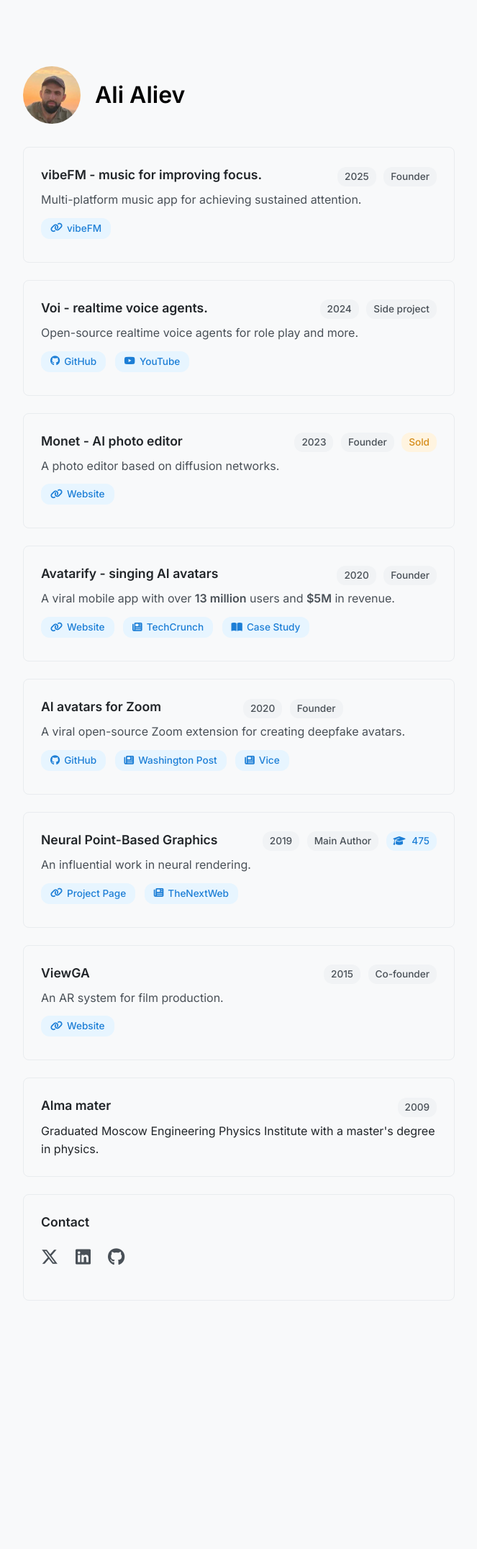
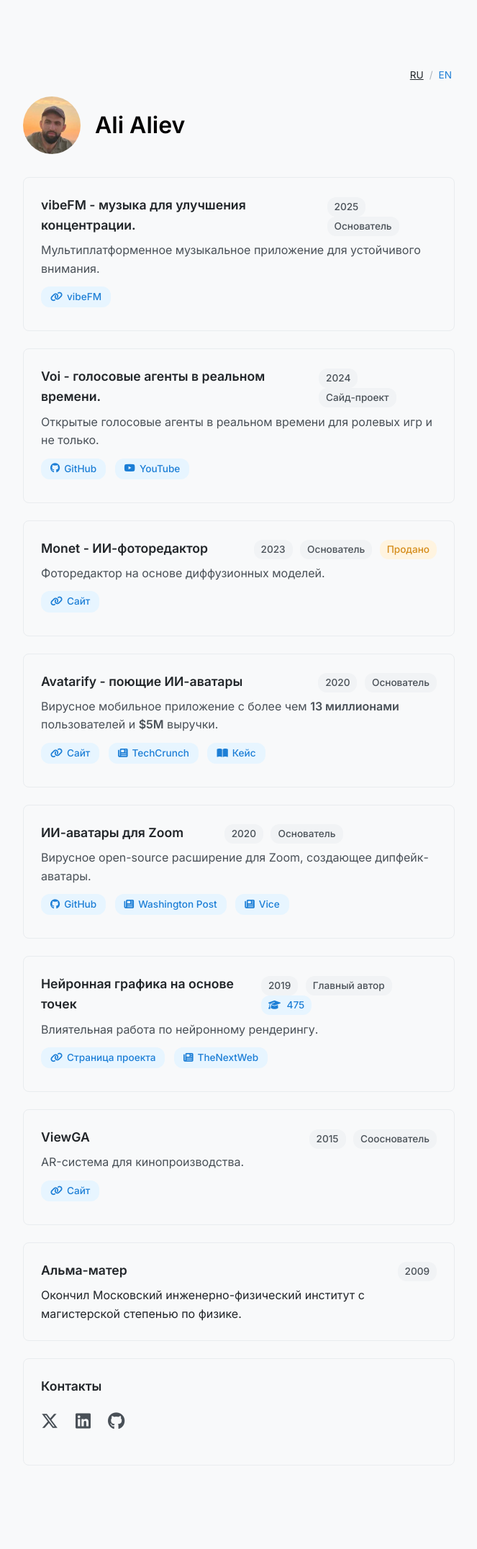
Before and after one commit to alievk/alievk.github.io, a Jekyll site: the page built from index.md, in a window 1280 px wide. Shown: the whole page at 72% size, without its empty margins (308-971 px from the left). Built offline with Jekyll 4.4.1, drawn with Linux system fonts in a browser that asks for light colours; before the commit the page ends 1923 px from its top, so only the background shows below that; grey boxes are pictures that could not be loaded.

Commit message:
Add ru/en localization switch and strings.

```diff
--- a/_layouts/default.html
+++ b/_layouts/default.html
@@ -1,5 +1,5 @@
 <!DOCTYPE html>
-<html lang="en">
+<html lang="ru">
 <head>
     <meta charset="UTF-8">
     <meta name="viewport" content="width=device-width, initial-scale=1.0">
@@ -12,12 +12,76 @@
 </head>
 <body>
     <div class="container">
+        <div class="top-bar">
+            <div class="language-switch" aria-label="Language switch">
+                <button type="button" data-lang="ru">RU</button>
+                <span>/</span>
+                <button type="button" data-lang="en">EN</button>
+            </div>
+        </div>
         <main>
             {{ content }}
         </main>
     </div>
     <script>
         document.addEventListener("DOMContentLoaded", () => {
+            const storageKey = "preferredLanguage";
+            const defaultLang = "ru";
+            const localeUrl = "{{ site.baseurl }}/locale.json";
+            const switcher = document.querySelector(".language-switch");
+            const buttons = switcher ? switcher.querySelectorAll("button[data-lang]") : [];
+            let translations = null;
+
+            const setActiveLanguage = (lang) => {
+                buttons.forEach((button) => {
+                    button.classList.toggle("active", button.dataset.lang === lang);
+                });
+                document.documentElement.lang = lang;
+            };
+
+            const applyTranslations = (lang) => {
+                if (!translations) return;
+                const strings = translations[lang] || translations[defaultLang];
+                if (!strings) return;
+                document.querySelectorAll("[data-i18n]").forEach((element) => {
+                    const key = element.getAttribute("data-i18n");
+                    const value = strings[key];
+                    if (value === undefined) return;
+                    const attr = element.getAttribute("data-i18n-attr");
+                    if (attr) {
+                        element.setAttribute(attr, value);
+                    } else {
+                        element.innerHTML = value;
+                    }
+                });
+            };
+
+            const initLocalization = async () => {
+                try {
+                    const response = await fetch(localeUrl, { cache: "no-store" });
+                    if (!response.ok) throw new Error("Failed to load locale.json");
+                    translations = await response.json();
+                } catch (error) {
+                    console.error("Localization load failed:", error);
+                    return;
+                }
+
+                const saved = localStorage.getItem(storageKey);
+                const initialLang = saved && translations[saved] ? saved : defaultLang;
+                setActiveLanguage(initialLang);
+                applyTranslations(initialLang);
+
+                buttons.forEach((button) => {
+                    button.addEventListener("click", () => {
+                        const nextLang = button.dataset.lang;
+                        localStorage.setItem(storageKey, nextLang);
+                        setActiveLanguage(nextLang);
+                        applyTranslations(nextLang);
+                    });
+                });
+            };
+
+            initLocalization();
             document.querySelectorAll("a[href]").forEach((link) => {
                 link.setAttribute("target", "_blank");
                 link.setAttribute("rel", "noopener noreferrer");
--- a/assets/css/style.css
+++ b/assets/css/style.css
@@ -8,6 +8,39 @@ body {
     padding: 20px;
     max-width: 720px;
     margin: 40px auto;
+}
+
+.top-bar {
+    display: flex;
+    justify-content: flex-end;
+    margin-bottom: 16px;
+}
+
+.language-switch {
+    display: inline-flex;
+    align-items: center;
+    gap: 4px;
+    font-size: 0.85em;
+    color: #868e96;
+    padding: 0;
+}
+
+.language-switch button {
+    background: none;
+    border: none;
+    padding: 2px 4px;
+    font: inherit;
+    color: #1c7ed6;
+    cursor: pointer;
+}
+
+.language-switch button.active {
+    color: #212529;
+    text-decoration: underline;
+}
+
+.language-switch span {
+    color: #adb5bd;
 }
 
 h1 {
--- a/index.md
+++ b/index.md
@@ -4,129 +4,129 @@ layout: default
 
 <div class="profile-container">
   <img src="{{ site.baseurl }}/assets/me.jpeg" alt="Ali Aliev" class="profile-photo">
-  <h1>Ali Aliev</h1>
+  <h1 data-i18n="profile.name">Ali Aliev</h1>
 </div>
 
 <div class="project">
   <div class="project-header">
-    <h3>vibeFM - music for improving focus.</h3>
+    <h3 data-i18n="project.vibefm.title">vibeFM - music for improving focus.</h3>
     <div class="project-tags">
       <span class="tag tag-gray">2025</span>
-      <span class="tag tag-gray">Founder</span>
+      <span class="tag tag-gray" data-i18n="tag.founder">Founder</span>
     </div>
   </div>
-  <div class="project-description">Multi-platform music app for achieving sustained attention.</div>
+  <div class="project-description" data-i18n="project.vibefm.desc">Multi-platform music app for achieving sustained attention.</div>
   <div class="project-links">
-    <a href="https://vibefm.vibelab.build"><i class="fas fa-link"></i> vibeFM</a>
+    <a href="https://vibefm.vibelab.build"><i class="fas fa-link"></i> <span data-i18n="link.vibefm">vibeFM</span></a>
   </div>
 </div>
 
 <div class="project">
   <div class="project-header">
-    <h3>Voi - realtime voice agents.</h3>
+    <h3 data-i18n="project.voi.title">Voi - realtime voice agents.</h3>
     <div class="project-tags">
       <span class="tag tag-gray">2024</span>
-      <span class="tag tag-gray">Side project</span>
+      <span class="tag tag-gray" data-i18n="tag.side_project">Side project</span>
     </div>
   </div>
-  <div class="project-description">Open-source realtime voice agents for role play and more.</div>
+  <div class="project-description" data-i18n="project.voi.desc">Open-source realtime voice agents for role play and more.</div>
   <div class="project-links">
-    <a href="https://github.com/alievk/voi-server"><i class="fab fa-github"></i> GitHub</a>
-    <a href="https://www.youtube.com/watch?v=oOYvM61eYNk"><i class="fab fa-youtube"></i> YouTube</a>
+    <a href="https://github.com/alievk/voi-server"><i class="fab fa-github"></i> <span data-i18n="link.github">GitHub</span></a>
+    <a href="https://www.youtube.com/watch?v=oOYvM61eYNk"><i class="fab fa-youtube"></i> <span data-i18n="link.youtube">YouTube</span></a>
   </div>
 </div>
 
 <div class="project">
   <div class="project-header">
-    <h3>Monet - AI photo editor</h3>
+    <h3 data-i18n="project.monet.title">Monet - AI photo editor</h3>
     <div class="project-tags">
       <span class="tag tag-gray">2023</span>
-      <span class="tag tag-gray">Founder</span>
-      <span class="tag tag-orange">Sold</span>
+      <span class="tag tag-gray" data-i18n="tag.founder">Founder</span>
+      <span class="tag tag-orange" data-i18n="tag.sold">Sold</span>
     </div>
   </div>
-  <div class="project-description">A photo editor based on diffusion networks.</div>
-  <div class="project-links"><a href="https://avatarify.ai/monet"><i class="fas fa-link"></i> Website</a></div>
+  <div class="project-description" data-i18n="project.monet.desc">A photo editor based on diffusion networks.</div>
+  <div class="project-links"><a href="https://avatarify.ai/monet"><i class="fas fa-link"></i> <span data-i18n="link.website">Website</span></a></div>
 </div>
 
 <div class="project">
   <div class="project-header">
-    <h3>Avatarify - singing AI avatars</h3>
+    <h3 data-i18n="project.avatarify.title">Avatarify - singing AI avatars</h3>
     <div class="project-tags">
       <span class="tag tag-gray">2020</span>
-      <span class="tag tag-gray">Founder</span>
+      <span class="tag tag-gray" data-i18n="tag.founder">Founder</span>
     </div>
   </div>
-  <div class="project-description">A viral mobile app with over <strong>13 million</strong> users and <strong>$5M</strong> in revenue.</div>
+  <div class="project-description" data-i18n="project.avatarify.desc">A viral mobile app with over <strong>13 million</strong> users and <strong>$5M</strong> in revenue.</div>
   <div class="project-links">
-    <a href="https://avatarify.ai"><i class="fas fa-link"></i> Website</a>
-    <a href="https://techcrunch.com/2021/04/14/deep-fake-video-app-avatarify-which-process-on-phone-plans-digital-watermark-for-videos"><i class="fas fa-newspaper"></i> TechCrunch</a>
-    <a href="https://adapty.io/case-studies/avatarify"><i class="fas fa-book-open"></i> Case Study</a>
+    <a href="https://avatarify.ai"><i class="fas fa-link"></i> <span data-i18n="link.website">Website</span></a>
+    <a href="https://techcrunch.com/2021/04/14/deep-fake-video-app-avatarify-which-process-on-phone-plans-digital-watermark-for-videos"><i class="fas fa-newspaper"></i> <span data-i18n="link.techcrunch">TechCrunch</span></a>
+    <a href="https://adapty.io/case-studies/avatarify"><i class="fas fa-book-open"></i> <span data-i18n="link.case_study">Case Study</span></a>
   </div>
 </div>
 
 <div class="project">
   <div class="project-header">
-    <h3>AI avatars for Zoom</h3>
+    <h3 data-i18n="project.zoom.title">AI avatars for Zoom</h3>
     <div class="project-tags">
       <span class="tag tag-gray">2020</span>
-      <span class="tag tag-gray">Founder</span>
+      <span class="tag tag-gray" data-i18n="tag.founder">Founder</span>
       <iframe src="https://ghbtns.com/github-btn.html?user=alievk&repo=avatarify-python&type=star&count=true" frameborder="0" scrolling="0" width="120" height="20" title="GitHub"></iframe>
     </div>
   </div>
-  <div class="project-description">A viral open-source Zoom extension for creating deepfake avatars.</div>
+  <div class="project-description" data-i18n="project.zoom.desc">A viral open-source Zoom extension for creating deepfake avatars.</div>
   <div class="project-links">
-    <a href="https://github.com/alievk/avatarify-python"><i class="fab fa-github"></i> GitHub</a>
-    <a href="https://www.washingtonpost.com/technology/2021/03/25/deepfake-video-apps/"><i class="fas fa-newspaper"></i> Washington Post</a>
-    <a href="https://www.vice.com/en/article/this-open-source-program-deepfakes-you-during-zoom-meetings-in-real-time/"><i class="fas fa-newspaper"></i> Vice</a>
+    <a href="https://github.com/alievk/avatarify-python"><i class="fab fa-github"></i> <span data-i18n="link.github">GitHub</span></a>
+    <a href="https://www.washingtonpost.com/technology/2021/03/25/deepfake-video-apps/"><i class="fas fa-newspaper"></i> <span data-i18n="link.washington_post">Washington Post</span></a>
+    <a href="https://www.vice.com/en/article/this-open-source-program-deepfakes-you-during-zoom-meetings-in-real-time/"><i class="fas fa-newspaper"></i> <span data-i18n="link.vice">Vice</span></a>
   </div>
 </div>
 
 <div class="project">
   <div class="project-header">
-    <h3>Neural Point-Based Graphics</h3>
+    <h3 data-i18n="project.npbg.title">Neural Point-Based Graphics</h3>
     <div class="project-tags">
       <span class="tag tag-gray">2019</span>
-      <span class="tag tag-gray">Main Author</span>
+      <span class="tag tag-gray" data-i18n="tag.main_author">Main Author</span>
       <a href="https://scholar.google.com/citations?view_op=view_citation&hl=en&user=gAUMV9oAAAAJ&citation_for_view=gAUMV9oAAAAJ:9yKSN-GCB0IC" class="citation-widget" title="Google Scholar Citations">
         <i class="fas fa-graduation-cap"></i>
         <span>475</span>
       </a>
     </div>
   </div>
-  <div class="project-description">An influential work in neural rendering.</div>
+  <div class="project-description" data-i18n="project.npbg.desc">An influential work in neural rendering.</div>
   <div class="project-links">
-    <a href="https://saic-violet.github.io/npbg/"><i class="fas fa-link"></i> Project Page</a>
-    <a href="https://thenextweb.com/news/watch-samsungs-ai-render-photorealistic-scenes-from-video"><i class="fas fa-newspaper"></i> TheNextWeb</a>
+    <a href="https://saic-violet.github.io/npbg/"><i class="fas fa-link"></i> <span data-i18n="link.project_page">Project Page</span></a>
+    <a href="https://thenextweb.com/news/watch-samsungs-ai-render-photorealistic-scenes-from-video"><i class="fas fa-newspaper"></i> <span data-i18n="link.thenextweb">TheNextWeb</span></a>
   </div>
 </div>
 
 <div class="project">
   <div class="project-header">
-    <h3>ViewGA</h3>
+    <h3 data-i18n="project.viewga.title">ViewGA</h3>
     <div class="project-tags">
       <span class="tag tag-gray">2015</span>
-      <span class="tag tag-gray">Co-founder</span>
+      <span class="tag tag-gray" data-i18n="tag.co_founder">Co-founder</span>
     </div>
   </div>
-  <div class="project-description">An AR system for film production.</div>
-  <div class="project-links"><a href="https://view.ga/"><i class="fas fa-link"></i> Website</a></div>
+  <div class="project-description" data-i18n="project.viewga.desc">An AR system for film production.</div>
+  <div class="project-links"><a href="https://view.ga/"><i class="fas fa-link"></i> <span data-i18n="link.website">Website</span></a></div>
 </div>
 
 <div class="project">
   <div class="project-header">
-    <h3>Alma mater</h3>
+    <h3 data-i18n="project.alma_mater.title">Alma mater</h3>
     <div class="project-tags">
       <span class="tag tag-gray">2009</span>
     </div>
   </div>
-  <div>Graduated Moscow Engineering Physics Institute with a master's degree in physics.</div>
+  <div data-i18n="project.alma_mater.desc">Graduated Moscow Engineering Physics Institute with a master's degree in physics.</div>
 </div>
 
 <div class="project">
-  <h3>Contact</h3>
+  <h3 data-i18n="project.contact.title">Contact</h3>
   <ul class="contact-list social-icons">
-    <li><a href="https://x.com/alievk0" title="X Profile"><i class="fa-brands fa-x-twitter"></i></a></li>
-    <li><a href="https://www.linkedin.com/in/alievk" title="LinkedIn Profile"><i class="fa-brands fa-linkedin"></i></a></li>
-    <li><a href="https://github.com/alievk" title="GitHub Profile"><i class="fa-brands fa-github"></i></a></li>
+    <li><a href="https://x.com/alievk0" title="X Profile" data-i18n="contact.x_title" data-i18n-attr="title"><i class="fa-brands fa-x-twitter"></i></a></li>
+    <li><a href="https://www.linkedin.com/in/alievk" title="LinkedIn Profile" data-i18n="contact.linkedin_title" data-i18n-attr="title"><i class="fa-brands fa-linkedin"></i></a></li>
+    <li><a href="https://github.com/alievk" title="GitHub Profile" data-i18n="contact.github_title" data-i18n-attr="title"><i class="fa-brands fa-github"></i></a></li>
   </ul>
--- /dev/null
+++ b/locale.json
@@ -0,0 +1,78 @@
+{
+  "ru": {
+    "profile.name": "Ali Aliev",
+    "project.vibefm.title": "vibeFM - музыка для улучшения концентрации.",
+    "project.vibefm.desc": "Мультиплатформенное музыкальное приложение для устойчивого внимания.",
+    "project.voi.title": "Voi - голосовые агенты в реальном времени.",
+    "project.voi.desc": "Открытые голосовые агенты в реальном времени для ролевых игр и не только.",
+    "project.monet.title": "Monet - ИИ-фоторедактор",
+    "project.monet.desc": "Фоторедактор на основе диффузионных моделей.",
+    "project.avatarify.title": "Avatarify - поющие ИИ-аватары",
+    "project.avatarify.desc": "Вирусное мобильное приложение с более чем <strong>13 миллионами</strong> пользователей и <strong>$5M</strong> выручки.",
+    "project.zoom.title": "ИИ-аватары для Zoom",
+    "project.zoom.desc": "Вирусное open-source расширение для Zoom, создающее дипфейк-аватары.",
+    "project.npbg.title": "Нейронная графика на основе точек",
+    "project.npbg.desc": "Влиятельная работа по нейронному рендерингу.",
+    "project.viewga.title": "ViewGA",
+    "project.viewga.desc": "AR-система для кинопроизводства.",
+    "project.alma_mater.title": "Альма-матер",
+    "project.alma_mater.desc": "Окончил Московский инженерно-физический институт с магистерской степенью по физике.",
+    "project.contact.title": "Контакты",
+    "tag.founder": "Основатель",
+    "tag.side_project": "Сайд-проект",
+    "tag.sold": "Продано",
+    "tag.main_author": "Главный автор",
+    "tag.co_founder": "Сооснователь",
+    "link.vibefm": "vibeFM",
+    "link.github": "GitHub",
+    "link.youtube": "YouTube",
+    "link.website": "Сайт",
+    "link.techcrunch": "TechCrunch",
+    "link.case_study": "Кейс",
+    "link.washington_post": "Washington Post",
+    "link.vice": "Vice",
+    "link.project_page": "Страница проекта",
+    "link.thenextweb": "TheNextWeb",
+    "contact.x_title": "Профиль X",
+    "contact.linkedin_title": "Профиль LinkedIn",
+    "contact.github_title": "Профиль GitHub"
+  },
+  "en": {
+    "profile.name": "Ali Aliev",
+    "project.vibefm.title": "vibeFM - music for improving focus.",
+    "project.vibefm.desc": "Multi-platform music app for achieving sustained attention.",
+    "project.voi.title": "Voi - realtime voice agents.",
+    "project.voi.desc": "Open-source realtime voice agents for role play and more.",
+    "project.monet.title": "Monet - AI photo editor",
+    "project.monet.desc": "A photo editor based on diffusion networks.",
+    "project.avatarify.title": "Avatarify - singing AI avatars",
+    "project.avatarify.desc": "A viral mobile app with over <strong>13 million</strong> users and <strong>$5M</strong> in revenue.",
+    "project.zoom.title": "AI avatars for Zoom",
+    "project.zoom.desc": "A viral open-source Zoom extension for creating deepfake avatars.",
+    "project.npbg.title": "Neural Point-Based Graphics",
+    "project.npbg.desc": "An influential work in neural rendering.",
+    "project.viewga.title": "ViewGA",
+    "project.viewga.desc": "An AR system for film production.",
+    "project.alma_mater.title": "Alma mater",
+    "project.alma_mater.desc": "Graduated Moscow Engineering Physics Institute with a master's degree in physics.",
+    "project.contact.title": "Contact",
+    "tag.founder": "Founder",
+    "tag.side_project": "Side project",
+    "tag.sold": "Sold",
+    "tag.main_author": "Main Author",
+    "tag.co_founder": "Co-founder",
+    "link.vibefm": "vibeFM",
+    "link.github": "GitHub",
+    "link.youtube": "YouTube",
+    "link.website": "Website",
+    "link.techcrunch": "TechCrunch",
+    "link.case_study": "Case Study",
+    "link.washington_post": "Washington Post",
+    "link.vice": "Vice",
+    "link.project_page": "Project Page",
+    "link.thenextweb": "TheNextWeb",
+    "contact.x_title": "X Profile",
+    "contact.linkedin_title": "LinkedIn Profile",
+    "contact.github_title": "GitHub Profile"
+  }
+}
```
